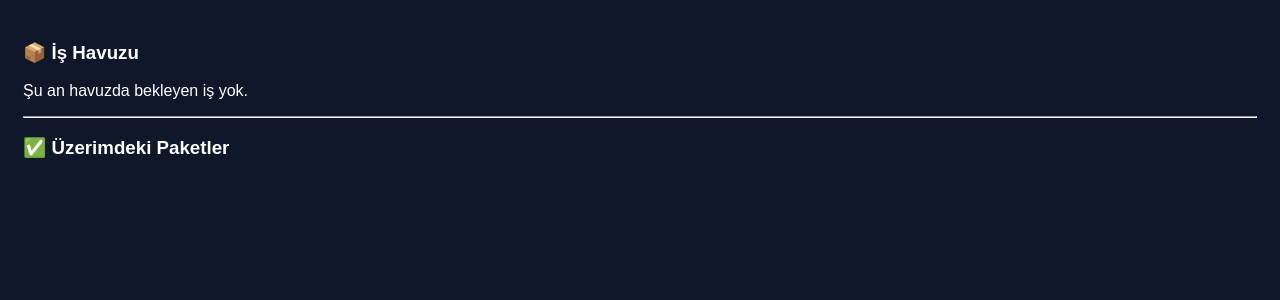
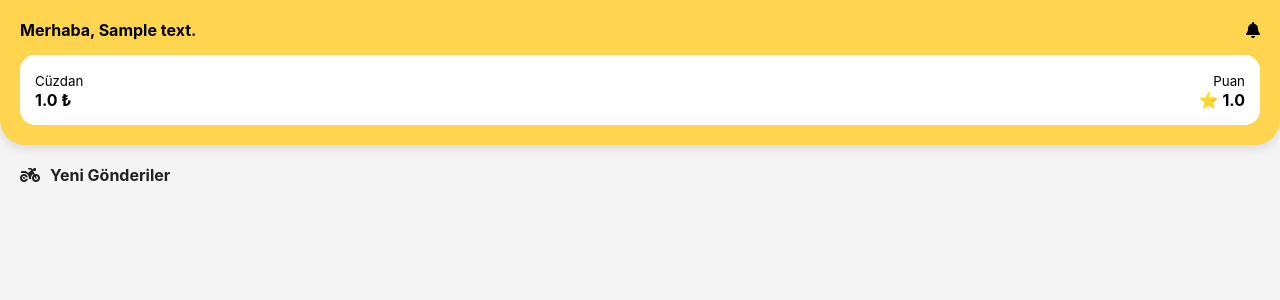
Before and after one commit to Queensho/pajet-kurye, a Flask app: page /kurye_panel in a window 1280 px wide. Shown: the top 300 px of the page. Run offline with Flask 3, Linux system fonts and the light colour scheme; the visitor is signed in with stand-in values (Sample User, id 1); tables that the repository leaves empty hold one stand-in row (values such as "Sample post").

Commit message:
Update kurye_ekrani.html

```diff
--- a/templates/kurye_ekrani.html
+++ b/templates/kurye_ekrani.html
@@ -2,35 +2,49 @@
 <html lang="tr">
 <head>
     <meta charset="UTF-8">
-    <meta name="viewport" content="width=device-width, initial-scale=1.0">
-    <title>Kurye Paneli</title>
+    <meta name="viewport" content="width=device-width, initial-scale=1.0, maximum-scale=1.0, user-scalable=no">
+    <title>BBK Kurye</title>
+    <link rel="stylesheet" href="https://cdnjs.cloudflare.com/ajax/libs/font-awesome/6.0.0/css/all.min.css" />
     <style>
-        body { font-family: sans-serif; background: #0f172a; color: white; padding: 15px; }
-        .is-karti { background: #1e293b; padding: 15px; border-radius: 12px; margin-bottom: 10px; border-left: 4px solid #22c55e; }
-        .btn-kap { background: #22c55e; color: white; border: none; width: 100%; padding: 12px; border-radius: 8px; font-weight: bold; cursor: pointer; }
-        .fiyat { font-size: 20px; font-weight: bold; color: #22c55e; margin: 10px 0; }
+        :root { --bbk-yellow: #FFD54F; --bbk-dark: #212121; }
+        body { font-family: 'Inter', sans-serif; background: #f4f4f4; margin: 0; }
+
+        .top-bar { background: var(--bbk-yellow); padding: 20px; border-radius: 0 0 25px 25px; box-shadow: 0 4px 10px rgba(0,0,0,0.1); }
+        .stats-box { display: flex; justify-content: space-between; margin-top: 15px; background: white; padding: 15px; border-radius: 15px; }
+
+        .pool-title { padding: 20px; font-weight: bold; color: var(--bbk-dark); display: flex; align-items: center; gap: 10px; }
+
+        .order-card { background: white; margin: 0 15px 15px; padding: 20px; border-radius: 20px; box-shadow: 0 2px 8px rgba(0,0,0,0.05); border-left: 6px solid var(--bbk-yellow); }
+        .address { font-size: 0.9rem; color: #666; position: relative; padding-left: 20px; }
+        .address::before { content: '•'; position: absolute; left: 0; color: var(--bbk-yellow); font-size: 25px; top: -10px; }
+
+        .price-row { display: flex; justify-content: space-between; align-items: center; margin-top: 15px; border-top: 1px solid #eee; pt: 15px; }
+        .btn-accept { background: var(--bbk-dark); color: white; border: none; padding: 12px 25px; border-radius: 12px; font-weight: bold; font-size: 1rem; }
     </style>
 </head>
 <body>
-    <h3>📦 İş Havuzu</h3>
-    {% if havuz %}
-        {% for is in havuz %}
-        <div class="is-karti">
-            <b>📍 Nereden:</b> {{ is['alici_adres'] }}<br>
-            <b>🏁 Nereye:</b> {{ is['gidilecek_yer'] }}<br>
-            <div class="fiyat">{{ is['fiyat'] }} TL</div>
-            <a href="/is_al/{{ is['id'] }}"><button class="btn-kap">İŞİ KABUL ET</button></a>
+    <div class="top-bar">
+        <div style="display:flex; justify-content:space-between; align-items:center;">
+            <b>Merhaba, {{ kurye['isim'] }}</b>
+            <i class="fa-solid fa-bell"></i>
         </div>
-        {% endfor %}
-    {% else %}
-        <p>Şu an havuzda bekleyen iş yok.</p>
-    {% endif %}
+        <div class="stats-box">
+            <div><small>Cüzdan</small><br><b>{{ kurye['bakiye'] }} ₺</b></div>
+            <div style="text-align:right;"><small>Puan</small><br><b>⭐ {{ kurye['puan'] }}</b></div>
+        </div>
+    </div>
 
-    <hr>
-    <h3>✅ Üzerimdeki Paketler</h3>
-    {% for is in islerim %}
-    <div class="is-karti" style="border-left-color: #3b82f6;">
-        {{ is['gidilecek_yer'] }} - <b>{{ is['durum'] }}</b>
+    <div class="pool-title"><i class="fa-solid fa-motorcycle"></i> Yeni Gönderiler</div>
+
+    {% for is in havuz %}
+    <div class="order-card">
+        <div class="address"><b>Nereden:</b> {{ is['adres_al'] }}</div>
+        <div class="address" style="margin-top:10px;"><b>Nereye:</b> {{ is['adres_ver'] }}</div>
+
+        <div class="price-row">
+            <div style="font-size:1.4rem; font-weight:bold;">{{ is['fiyat'] }} ₺</div>
+            <a href="/is_al/{{ is['id'] }}"><button class="btn-accept">İŞİ KAP</button></a>
+        </div>
     </div>
     {% endfor %}
 </body>
```
